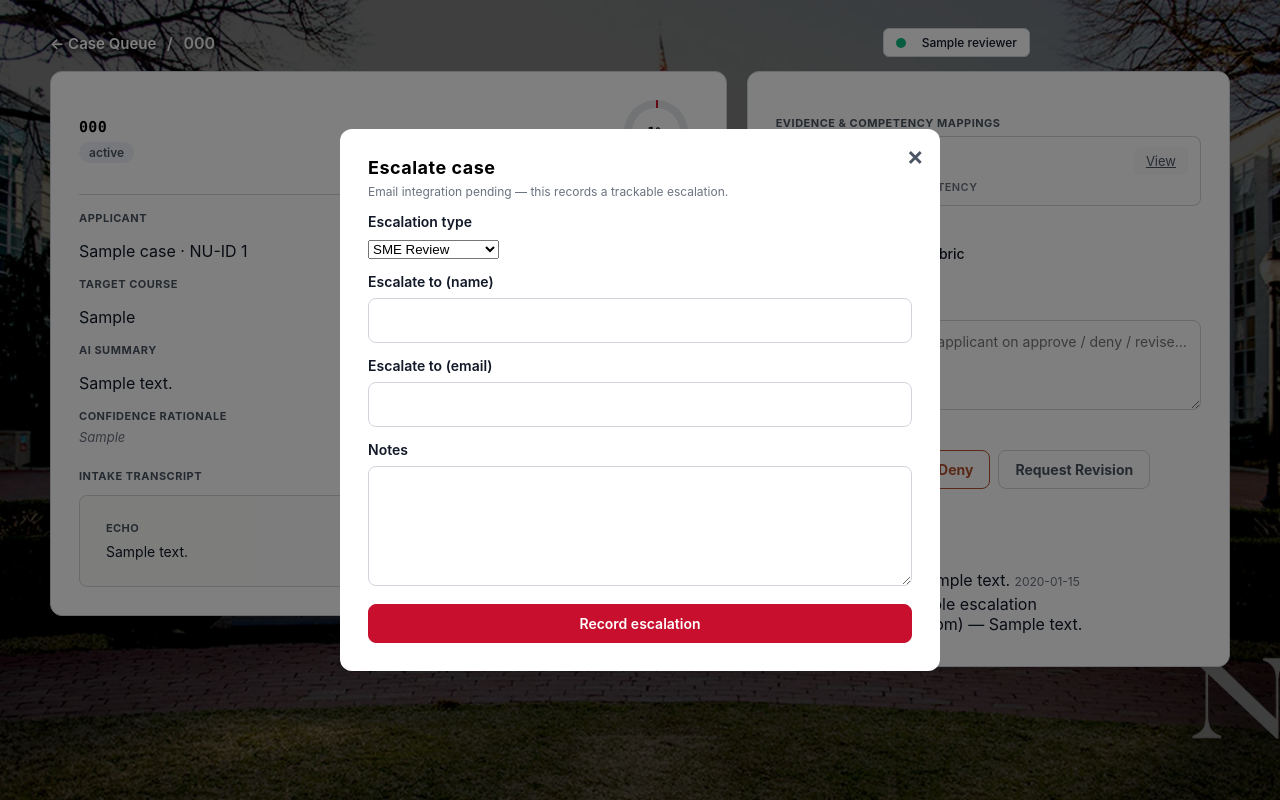
After one commit to ITC6040-Team-4/cpl-instructor-app, a Flask app: page /reviewer/case/1 in a window 1280 px wide. The commit adds this page. Run offline with Flask 3, Linux system fonts and the light colour scheme; the visitor is signed in with stand-in values (Sample User, id 1); tables that the repository leaves empty hold one stand-in row (values such as "Sample post").

Commit message:
Phase 6: reviewer case review, decisions, escalation
- Reviewer case detail (gated): assessment, AI confidence + rationale,
  read-only transcript audit log, evidence with mappings, history
- Opening a submitted case advances it to In Review
- Decision endpoint: approve/deny/revise -> decision record + status +
  notes surfaced to applicant as feedback
- Escalation endpoint: type/assignee/email/notes record + Escalated status
  (email integration noted pending)
- Decision action bar (Approve=brass, Deny=clay outline, Revise/Escalate
  quiet), checklist, reviewer notes, escalation modal, toasts

Co-Authored-By: Claude Opus 4.8 (1M context) <noreply@anthropic.com>

```diff
--- a/app.py
+++ b/app.py
@@ -653,6 +653,62 @@ def reviewer_cases_csv():
                     headers={"Content-Disposition": "attachment; filename=cpl-cases.csv"})
 
 
+@app.get("/reviewer/case/<int:case_id>")
+def reviewer_case_page(case_id):
+    if not auth.is_authenticated():
+        return redirect("/reviewer/login")
+    return render_template("reviewer_case.html",
+                           reviewer_name=auth.current_reviewer().get("name", "Reviewer"))
+
+
+@app.get("/api/reviewer/cases/<int:case_id>")
+@auth.require_reviewer
+def reviewer_case_detail(case_id):
+    case = services.get_case(case_id)
+    if not case:
+        return jsonify({"error": "Case not found"}), 404
+    services.mark_in_review(case_id)
+    case = services.get_case(case_id)
+    return jsonify({
+        "case": case,
+        "competencies": services.get_competencies(case_id),
+        "evidence": services.get_evidence(case_id),
+        "messages": services.get_messages(case_id),
+        "decisions": services.get_decisions(case_id),
+        "escalations": services.get_escalations(case_id),
+    })
+
+
+@app.post("/api/reviewer/cases/<int:case_id>/decision")
+@auth.require_reviewer
+def reviewer_decision(case_id):
+    if not services.get_case(case_id):
+        return jsonify({"error": "Case not found"}), 404
+    data = request.get_json(silent=True) or {}
+    decision = data.get("decision")
+    if decision not in services.DECISION_STATUS:
+        return jsonify({"error": "decision must be approve, deny, or revise"}), 400
+    reviewer = auth.current_reviewer()
+    services.record_decision(case_id, reviewer["id"], decision,
+                             (data.get("notes") or "").strip())
+    return jsonify(reviewer_case_detail(case_id).get_json())
+
+
+@app.post("/api/reviewer/cases/<int:case_id>/escalate")
+@auth.require_reviewer
+def reviewer_escalate(case_id):
+    if not services.get_case(case_id):
+        return jsonify({"error": "Case not found"}), 404
+    data = request.get_json(silent=True) or {}
+    etype = (data.get("type") or "").strip()
+    if not etype:
+        return jsonify({"error": "Escalation type is required"}), 400
+    services.record_escalation(
+        case_id, etype, (data.get("assignee_name") or "").strip(),
+        (data.get("assignee_email") or "").strip(), (data.get("notes") or "").strip())
+    return jsonify(reviewer_case_detail(case_id).get_json())
+
+
 @app.get("/api/reviewer/me")
 def reviewer_me():
     r = auth.current_reviewer()
--- /dev/null
+++ b/static/reviewer_case.js
@@ -0,0 +1,110 @@
+// Reviewer case review: assessment, read-only transcript, evidence, decisions, escalation.
+const $ = (id) => document.getElementById(id);
+const CASE_ID = window.CASE_ID;
+
+function esc(s) {
+  return (s || "").replace(/[&<>"']/g, (m) =>
+    ({ "&": "&amp;", "<": "&lt;", ">": "&gt;", '"': "&quot;", "'": "&#39;" }[m]));
+}
+
+async function api(url, opts = {}) {
+  const res = await fetch(url, { headers: { "Content-Type": "application/json" }, ...opts });
+  if (res.status === 401) { location.href = "/reviewer/login"; throw new Error("auth"); }
+  const data = await res.json();
+  if (!res.ok) throw new Error(data.error || "Request failed");
+  return data;
+}
+
+let compIndex = {};
+
+function render(d) {
+  const c = d.case;
+  compIndex = {};
+  (d.competencies || []).forEach((x) => (compIndex[x.id] = x.name));
+
+  $("loading").hidden = true;
+  $("caseView").hidden = false;
+  $("crumbCode").textContent = c.case_code;
+  $("caseCode").textContent = c.case_code;
+  $("caseStatus").textContent = c.status;
+  $("caseStatus").dataset.status = (c.status || "").toLowerCase().replace(/\s+/g, "-");
+  $("applicant").textContent = `${c.applicant_name || "—"} · NU-ID ${c.applicant_nuid || "—"}`;
+  $("targetCourse").textContent = c.target_course || "—";
+  $("summary").textContent = c.summary || "—";
+  $("rationale").textContent = c.ai_confidence_rationale || "No rationale recorded.";
+
+  const conf = c.ai_confidence;
+  $("confPct").textContent = conf == null ? "—" : conf + "%";
+  $("confDial").style.setProperty("--pct", conf || 0);
+
+  // transcript (read-only)
+  $("transcript").innerHTML = (d.messages || []).map((m) => {
+    if (m.role === "system") return `<div class="t-system">${esc(m.content)}</div>`;
+    const who = m.role === "user" ? "Applicant" : "Echo";
+    return `<div class="t-msg t-${m.role}"><span class="t-who">${who}</span>${esc(m.content)}</div>`;
+  }).join("") || '<p class="muted-empty">No transcript.</p>';
+
+  // evidence + mappings
+  $("evidenceList").innerHTML = (d.evidence || []).map((ev) => `
+    <div class="evidence-item" data-status="${ev.mapping_status}">
+      <div class="ev-head">
+        <span class="ev-name">${esc(ev.filename)}</span>
+        <a class="smallbtn" href="/api/evidence/${ev.id}/download" target="_blank" rel="noopener">View</a>
+      </div>
+      <span class="comp-state">${esc(ev.mapping_status)}${ev.competency_id ? " · " + esc(compIndex[ev.competency_id] || "") : ""}</span>
+    </div>`).join("") || '<p class="muted-empty">No evidence submitted.</p>';
+
+  // decision + escalation history
+  const dec = (d.decisions || []).map((x) =>
+    `<li><b>${esc(x.decision)}</b> — ${esc(x.notes || "no notes")} <span class="muted-date">${esc((x.created_at||"").replace("T"," ").replace("Z",""))}</span></li>`).join("");
+  const esca = (d.escalations || []).map((x) =>
+    `<li><b>Escalated: ${esc(x.type)}</b> → ${esc(x.assignee_name || "—")} ${esc(x.assignee_email ? "("+x.assignee_email+")" : "")} — ${esc(x.notes || "")}</li>`).join("");
+  $("decisionHistory").innerHTML = (dec || esca)
+    ? `<p class="detail-label" style="margin-top:16px;">History</p><ul class="detail-list">${dec}${esca}</ul>` : "";
+}
+
+async function load() {
+  try { render(await api(`/api/reviewer/cases/${CASE_ID}`)); }
+  catch (e) { if (e.message !== "auth") $("loading").innerHTML = `<p class="error">${e.message}</p>`; }
+}
+
+async function decide(decision) {
+  const labels = { approve: "approve credit for", deny: "deny", revise: "request revision on" };
+  if (!confirm(`Are you sure you want to ${labels[decision]} this case?`)) return;
+  try {
+    render(await api(`/api/reviewer/cases/${CASE_ID}/decision`, {
+      method: "POST", body: JSON.stringify({ decision, notes: $("notes").value.trim() }),
+    }));
+    toast(`Credit ${decision === "approve" ? "approved" : decision === "deny" ? "denied" : "revision requested"}.`);
+  } catch (e) { alert(e.message); }
+}
+
+function toast(msg) {
+  const t = document.createElement("div");
+  t.className = "toast"; t.textContent = msg;
+  document.body.appendChild(t);
+  setTimeout(() => t.remove(), 2600);
+}
+
+// events
+document.querySelector(".decision-bar").addEventListener("click", (e) => {
+  const btn = e.target.closest("[data-decision]");
+  if (btn) decide(btn.dataset.decision);
+});
+$("escalateBtn").addEventListener("click", () => ($("escModal").hidden = false));
+$("escClose").addEventListener("click", () => ($("escModal").hidden = true));
+$("escModal").addEventListener("click", (e) => { if (e.target.id === "escModal") $("escModal").hidden = true; });
+$("escSubmit").addEventListener("click", async () => {
+  try {
+    render(await api(`/api/reviewer/cases/${CASE_ID}/escalate`, {
+      method: "POST", body: JSON.stringify({
+        type: $("escType").value, assignee_name: $("escName").value.trim(),
+        assignee_email: $("escEmail").value.trim(), notes: $("escNotes").value.trim(),
+      }),
+    }));
+    $("escModal").hidden = true;
+    toast("Case escalated.");
+  } catch (e) { alert(e.message); }
+});
+
+load();
--- a/static/style.css
+++ b/static/style.css
@@ -335,9 +335,39 @@ button:disabled { opacity: 0.6; cursor: not-allowed; transform: none !important;
 .mini-dial::before { content: ""; position: absolute; inset: 5px; border-radius: 50%; background: var(--card); }
 
 /* ============================
+   Reviewer Case Review (Phase 6)
+============================ */
+.review-grid { display: grid; grid-template-columns: 1.4fr 1fr; gap: 20px; align-items: start; }
+.conf-block { display: flex; flex-direction: column; align-items: center; gap: 4px; }
+.conf-label { font-size: 10px; text-transform: uppercase; letter-spacing: 0.5px; color: var(--muted2); }
+.audit-head { display: flex; align-items: center; justify-content: space-between; margin: 20px 0 8px; }
+.audit-badge { font-size: 11px; font-weight: 600; color: var(--muted); background: #f1f5f9; border: 1px solid var(--border); padding: 3px 8px; border-radius: 6px; }
+.transcript { border: 1px solid var(--border); border-radius: 8px; background: #fbfbfa; padding: 14px; max-height: 460px; overflow-y: auto; display: flex; flex-direction: column; gap: 10px; }
+.t-msg { padding: 10px 12px; border-radius: 8px; font-size: 14px; line-height: 1.5; white-space: pre-wrap; }
+.t-user { background: #fff; border: 1px solid var(--border); }
+.t-assistant { background: #eef4f2; }
+.t-who { display: block; font-size: 11px; font-weight: 700; text-transform: uppercase; letter-spacing: 0.4px; color: var(--muted); margin-bottom: 4px; }
+.t-system { text-align: center; font-size: 12px; color: var(--muted2); font-style: italic; }
+
+.check { display: flex; align-items: center; gap: 8px; font-size: 14px; font-weight: 500; margin: 6px 0; cursor: pointer; }
+#notes { width: 100%; min-height: 90px; padding: 10px 12px; border-radius: 8px; border: 1px solid var(--border); font-family: inherit; font-size: 14px; resize: vertical; }
+
+.decision-bar { display: flex; flex-wrap: wrap; gap: 8px; margin-top: 8px; }
+.decision-bar button { font-weight: 700; }
+.btn-approve { background: #C08A2D; border-color: #C08A2D; color: #fff; }
+.btn-approve:hover { background: #a5761f; border-color: #a5761f; }
+.btn-deny { background: #fff; border-color: #B4502E; color: #B4502E; }
+.btn-deny:hover { background: #fdf2ee; }
+.btn-quiet { background: #fff; color: var(--muted); }
+
+.toast { position: fixed; bottom: 24px; left: 50%; transform: translateX(-50%); background: var(--secondary); color: #fff; padding: 12px 22px; border-radius: 8px; font-weight: 600; z-index: 100; box-shadow: 0 8px 24px rgba(0,0,0,0.25); animation: toastIn 200ms ease; }
+@keyframes toastIn { from { opacity: 0; transform: translate(-50%, 10px); } to { opacity: 1; transform: translate(-50%, 0); } }
+
+/* ============================
    Media Queries
 ============================ */
 @media (max-width: 980px) {
+  .review-grid { grid-template-columns: 1fr; }
   .workspace { grid-template-columns: 1fr; }
   .pane-record { position: static; }
 }
--- /dev/null
+++ b/templates/reviewer_case.html
@@ -0,0 +1,97 @@
+<!doctype html>
+<html lang="en">
+<head>
+  <meta charset="utf-8" />
+  <meta name="viewport" content="width=device-width, initial-scale=1" />
+  <title>Case Review — CPL Reviewer</title>
+  <link rel="stylesheet" href="/static/style.css" />
+</head>
+<body class="chat-layout">
+  <main class="wrap wrap-wide">
+    <div class="topbar">
+      <div class="crumbs">
+        <a href="/reviewer">← Case Queue</a>
+        <span style="margin:0 6px;">/</span>
+        <span id="crumbCode">Case</span>
+      </div>
+      <div class="status"><span class="dot"></span><span>{{ reviewer_name }}</span></div>
+    </div>
+
+    <div id="loading" class="card"><p class="sub">Loading case…</p></div>
+
+    <div id="caseView" class="review-grid" hidden>
+      <!-- Left: assessment + transcript -->
+      <section class="card">
+        <div class="record-head">
+          <div>
+            <div class="case-code mono" id="caseCode"></div>
+            <span class="status-tag" id="caseStatus"></span>
+          </div>
+          <div class="conf-block">
+            <div class="dial" id="confDial"><span class="dial-pct mono" id="confPct">—</span></div>
+            <span class="conf-label">AI Confidence</span>
+          </div>
+        </div>
+
+        <p class="detail-label">Applicant</p><p id="applicant"></p>
+        <p class="detail-label">Target course</p><p id="targetCourse"></p>
+        <p class="detail-label">AI summary</p><p id="summary"></p>
+        <p class="detail-label">Confidence rationale</p><p id="rationale" class="muted-empty"></p>
+
+        <div class="audit-head">
+          <p class="detail-label" style="margin:0;">Intake transcript</p>
+          <span class="audit-badge">Read-only audit log</span>
+        </div>
+        <div id="transcript" class="transcript"></div>
+      </section>
+
+      <!-- Right: evidence + decision -->
+      <aside class="card">
+        <p class="detail-label">Evidence &amp; competency mappings</p>
+        <div id="evidenceList" class="evidence-list"></div>
+
+        <p class="detail-label" style="margin-top:18px;">Reviewer checklist</p>
+        <label class="check"><input type="checkbox" id="chkRubric" /> Assessed against rubric</label>
+        <label class="check"><input type="checkbox" id="chkIdentity" /> Identity verified</label>
+
+        <p class="detail-label" style="margin-top:14px;">Reviewer notes</p>
+        <textarea id="notes" placeholder="Notes shared with the applicant on approve / deny / revise…"></textarea>
+
+        <p class="detail-label" style="margin-top:14px;">Decision</p>
+        <div class="decision-bar">
+          <button class="btn-approve" data-decision="approve">Approve Credit</button>
+          <button class="btn-deny" data-decision="deny">Deny</button>
+          <button class="btn-quiet" data-decision="revise">Request Revision</button>
+          <button class="btn-quiet" id="escalateBtn">Escalate</button>
+        </div>
+
+        <div id="decisionHistory"></div>
+      </aside>
+    </div>
+  </main>
+
+  <!-- Escalation modal -->
+  <div id="escModal" class="modal" hidden>
+    <div class="modal-card" role="dialog" aria-modal="true" aria-label="Escalate case">
+      <button class="modal-close" id="escClose" aria-label="Close">×</button>
+      <h2 style="text-transform:none;font-size:18px;color:var(--secondary);">Escalate case</h2>
+      <p class="hint" style="margin:6px 0 14px;">Email integration pending — this records a trackable escalation.</p>
+      <div class="form-row">
+        <label for="escType">Escalation type</label>
+        <select id="escType">
+          <option>SME Review</option>
+          <option>Faculty Review</option>
+          <option>Validation Session</option>
+        </select>
+      </div>
+      <div class="form-row"><label for="escName">Escalate to (name)</label><input id="escName" type="text" /></div>
+      <div class="form-row"><label for="escEmail">Escalate to (email)</label><input id="escEmail" type="email" /></div>
+      <div class="form-row"><label for="escNotes">Notes</label><textarea id="escNotes"></textarea></div>
+      <button id="escSubmit" class="primary" style="width:100%;border-color:var(--accent);background:var(--accent);color:#fff;">Record escalation</button>
+    </div>
+  </div>
+
+  <script>window.CASE_ID = {{ request.view_args.case_id }};</script>
+  <script src="/static/reviewer_case.js?v=1.0"></script>
+</body>
+</html>
```
Also changed, not shown: services.py (+35 -0 lines).
